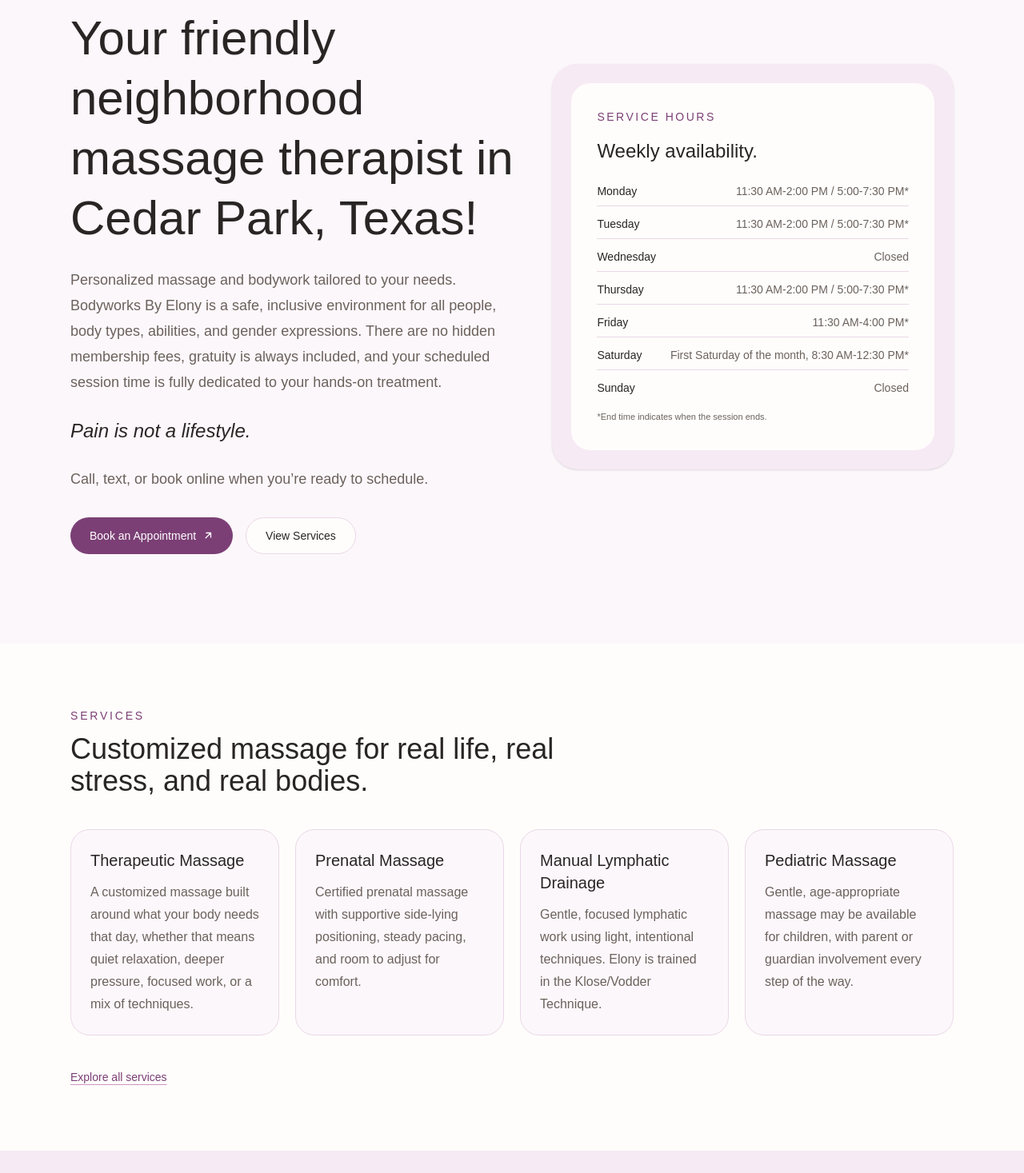
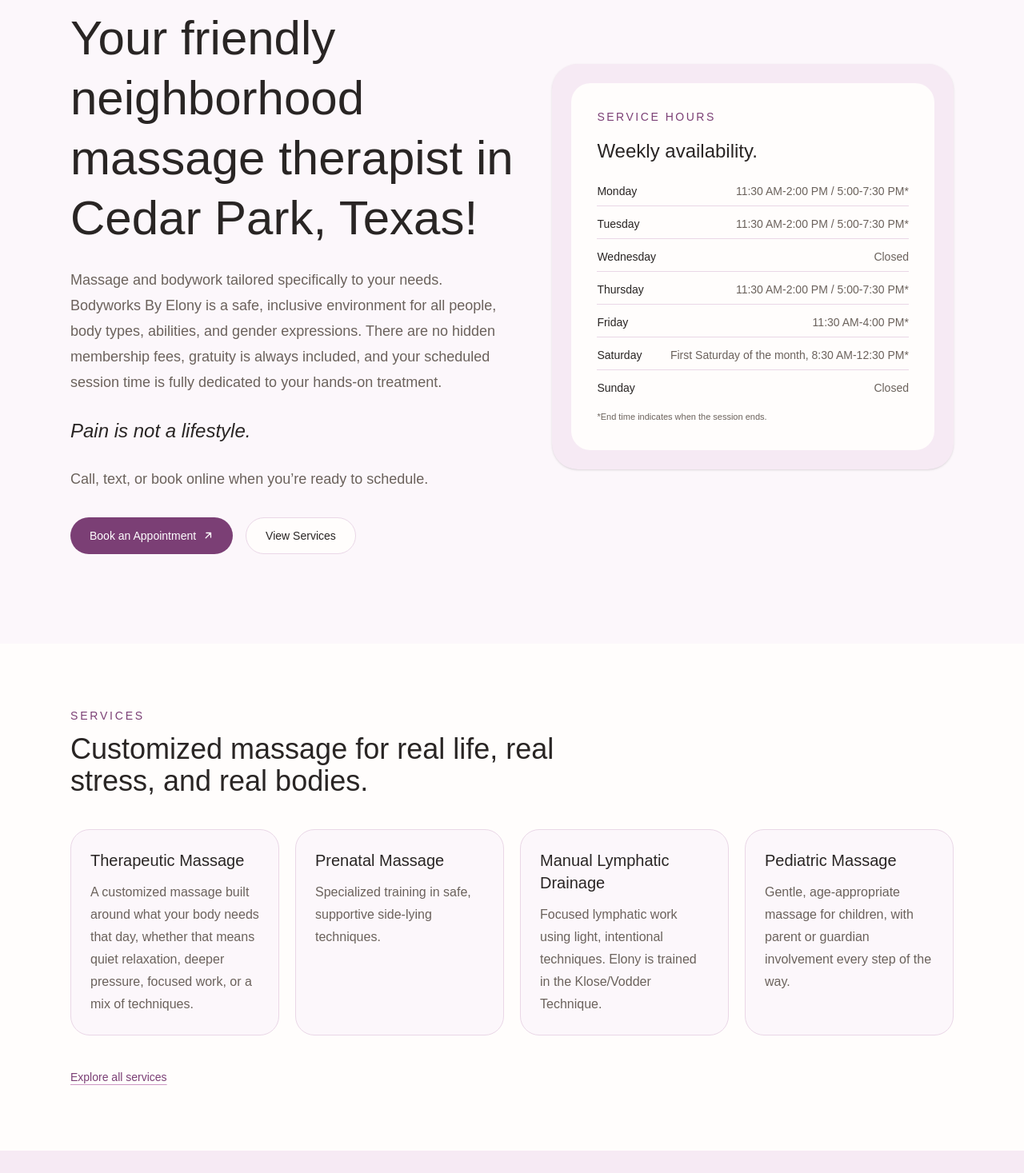
Before and after one commit to arosado-projects/bodyworks-by-elony, a Next.js app: page / in a window 1280 px wide. Shown: the part 215-1682 px from the top of the page at 80% size. Built offline with nearby package versions, Linux system fonts and the light colour scheme.

Commit message:
Update page.tsx
Tightened up repetitive content

```diff
--- a/app/page.tsx
+++ b/app/page.tsx
@@ -19,17 +19,17 @@
   {
     title: "Prenatal Massage",
     description:
-      "Certified prenatal massage with supportive side-lying positioning, steady pacing, and room to adjust for comfort.",
+      "Specialized training in safe, supportive side-lying techniques.",
   },
   {
     title: "Manual Lymphatic Drainage",
     description:
-      "Gentle, focused lymphatic work using light, intentional techniques. Elony is trained in the Klose/Vodder Technique.",
+      "Focused lymphatic work using light, intentional techniques. Elony is trained in the Klose/Vodder Technique.",
   },
   {
     title: "Pediatric Massage",
     description:
-      "Gentle, age-appropriate massage may be available for children, with parent or guardian involvement every step of the way.",
+      "Gentle, age-appropriate massage for children, with parent or guardian involvement every step of the way.",
   },
 ];
 
@@ -47,27 +47,6 @@
     description:
       "Certified prenatal massage using supportive side-lying techniques.",
     note: "For high-risk pregnancies, physician clearance may be requested before prenatal massage.",
-  },
-];
-
-const testimonials = [
-  {
-    quote:
-      "Her space felt like a sanctuary: peaceful, welcoming, and safe.",
-    name: "Brandi D.",
-    context: "Prenatal massage client",
-  },
-  {
-    quote:
-      "Elony is incredibly professional, friendly, and intuitive.",
-    name: "James B.",
-    context: "Google review",
-  },
-  {
-    quote:
-      "She listened to what I requested and addressed what my body needed.",
-    name: "Daniella W.",
-    context: "Google review",
   },
 ];
 
@@ -89,7 +68,7 @@
 
       <div className="mb-8 max-w-2xl">
   <p className="text-lg leading-8 text-bwe-muted">
-    Personalized massage and bodywork tailored to your needs. Bodyworks By
+    Massage and bodywork tailored specifically to your needs. Bodyworks By
     Elony is a safe, inclusive environment for all people, body types,
     abilities, and gender expressions. There are no hidden membership fees, gratuity is always included, and your scheduled session time is fully dedicated to your hands-on treatment.
   </p>
```
